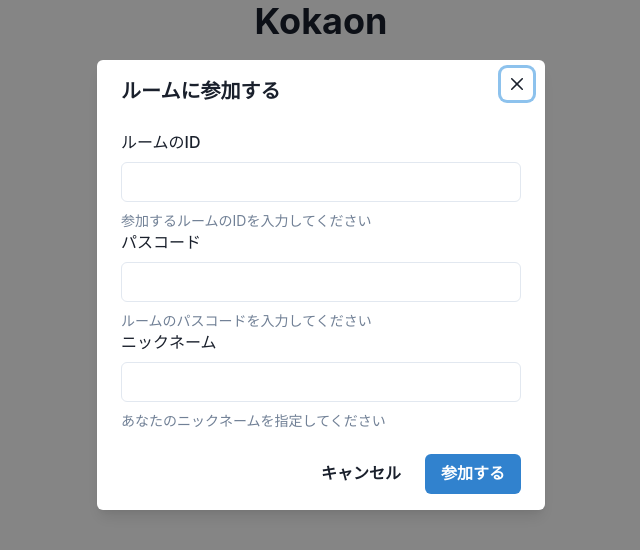
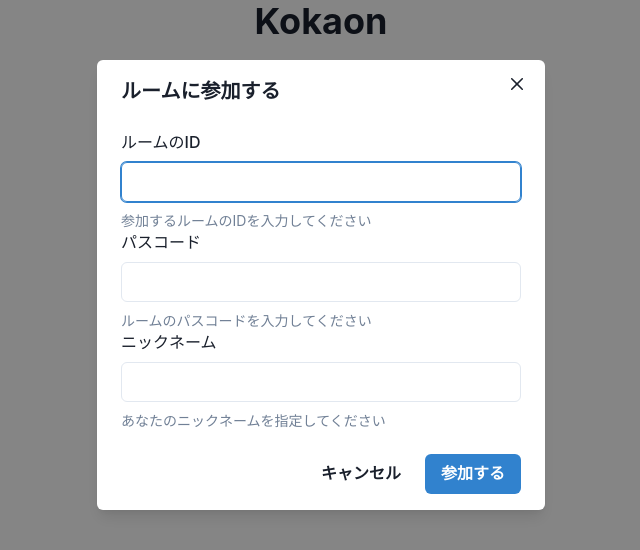
Before and after one commit to tmiyajima-sunarch/kokaon-web, a React (Vite) app: page /enter in a window 1280 px wide. Shown: the top 550 px of the page, without its empty margins (319-959 px from the left). Built offline with nearby package versions, Linux system fonts and the light colour scheme.

Commit message:
feat: オートフォーカスの改善

```diff
--- a/src/pages/EnterPage/EnterRoomModal.tsx
+++ b/src/pages/EnterPage/EnterRoomModal.tsx
@@ -15,7 +15,7 @@ import {
   ModalOverlay,
   ModalProps,
 } from '@chakra-ui/react';
-import { useCallback } from 'react';
+import { useCallback, useMemo } from 'react';
 import { useForm } from 'react-hook-form';
 import { useApiClient } from '../../api';
 
@@ -46,6 +46,11 @@ export default function EnterRoomModal({
   } = useForm<EnterRoomModalValues>({
     defaultValues,
   });
+
+  const autoFocusField = useMemo(
+    () => determineAutoFocusField(defaultValues),
+    [defaultValues]
+  );
 
   const client = useApiClient();
 
@@ -82,6 +87,7 @@ export default function EnterRoomModal({
               <FormLabel htmlFor="input-room-id">ルームのID</FormLabel>
               <Input
                 id="input-room-id"
+                autoFocus={autoFocusField === 'roomId'}
                 {...register('roomId', {
                   required: '必須入力です',
                 })}
@@ -99,6 +105,7 @@ export default function EnterRoomModal({
               <Input
                 id="input-passcode"
                 type="password"
+                autoFocus={autoFocusField === 'passcode'}
                 autoComplete="off"
                 {...register('passcode', {
                   required: '必須入力です',
@@ -116,6 +123,7 @@ export default function EnterRoomModal({
               <FormLabel htmlFor="input-nickname">ニックネーム</FormLabel>
               <Input
                 id="input-nickname"
+                autoFocus={autoFocusField === 'nickname'}
                 {...register('nickname', {
                   required: '必須入力です',
                 })}
@@ -144,3 +152,15 @@ export default function EnterRoomModal({
     </Modal>
   );
 }
+
+function determineAutoFocusField(
+  defaultValues: EnterRoomModalValues
+): keyof EnterRoomModalValues {
+  if (!defaultValues.roomId) {
+    return 'roomId';
+  }
+  if (!defaultValues.passcode) {
+    return 'passcode';
+  }
+  return 'nickname';
+}
--- a/src/pages/RoomPage/RoomPage.tsx
+++ b/src/pages/RoomPage/RoomPage.tsx
@@ -15,7 +15,7 @@ export default function RoomPage() {
   const passcode = loadLocalStorage<string>(`passcodes.${roomId}`);
 
   if (!nickname || !passcode) {
-    return <Navigate to={`/enter?p=${roomId}`} />;
+    return <Navigate to={`/enter?r=${roomId}`} />;
   }
 
   return <RoomDetail roomId={roomId} passcode={passcode} nickname={nickname} />;
```
